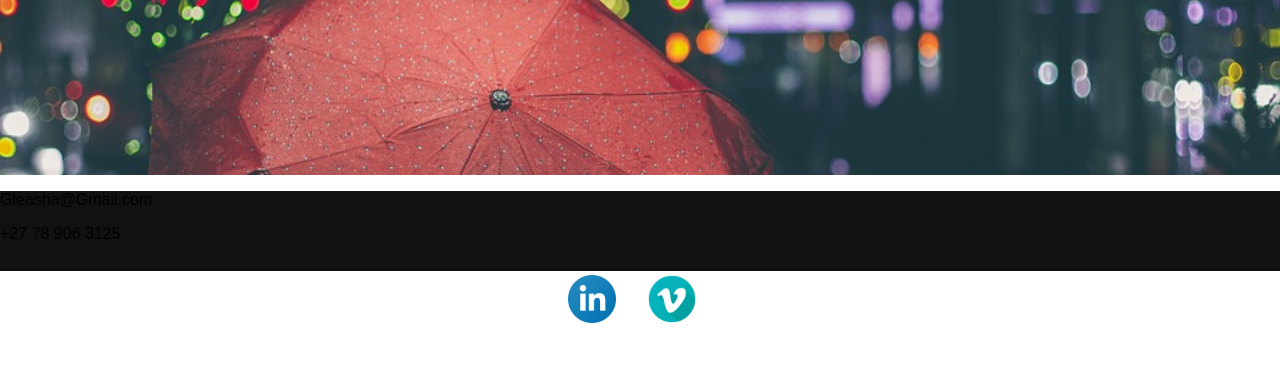
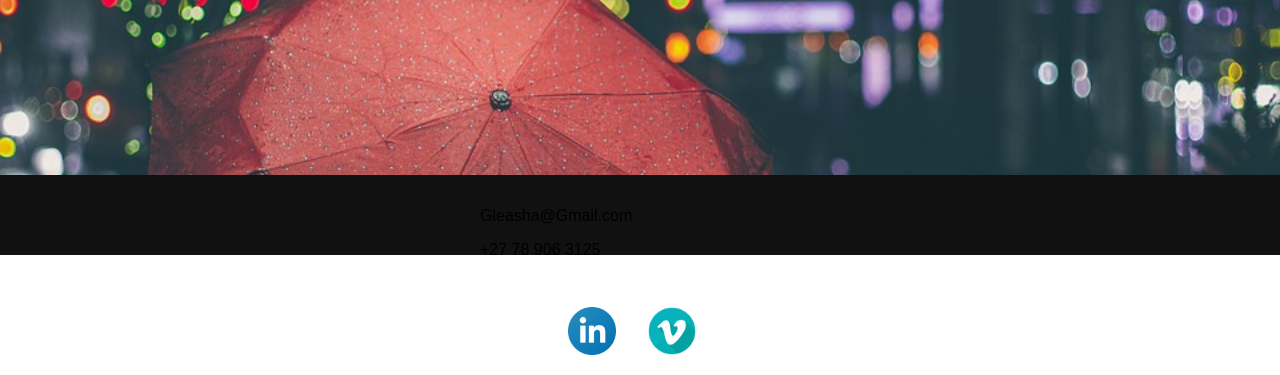
Before and after one commit to MyLeasha/LeashedLeasha, a PHP site: page / in a window 1280 px wide. Shown: the part 2421-2796 px from the top of the page. Before the commit the page ends 2744 px from the top, so only its background shows below. Run offline with PHP 8.4, Linux system fonts and the light colour scheme.

Commit message:
Update styleSheet.css

```diff
--- a/app/CSS/styleSheet.css
+++ b/app/CSS/styleSheet.css
@@ -275,3 +275,8 @@ body {
 .Showreel {
     width: 100%;
 }
+.contectdetails {
+    padding: 1rem;
+    width:20rem;
+    margin: auto;
+}
```
